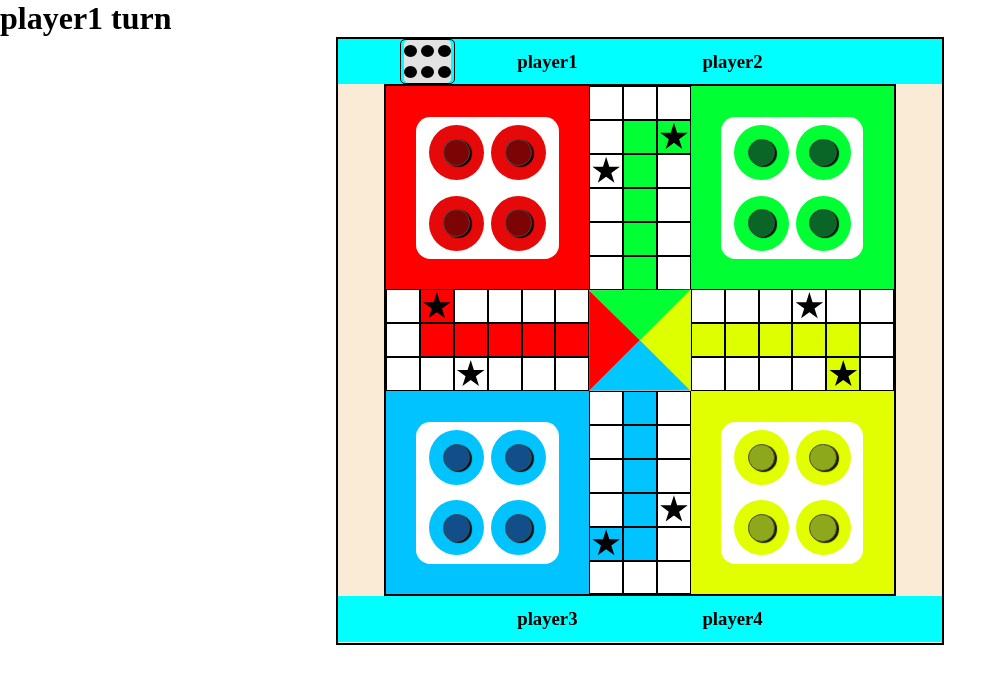
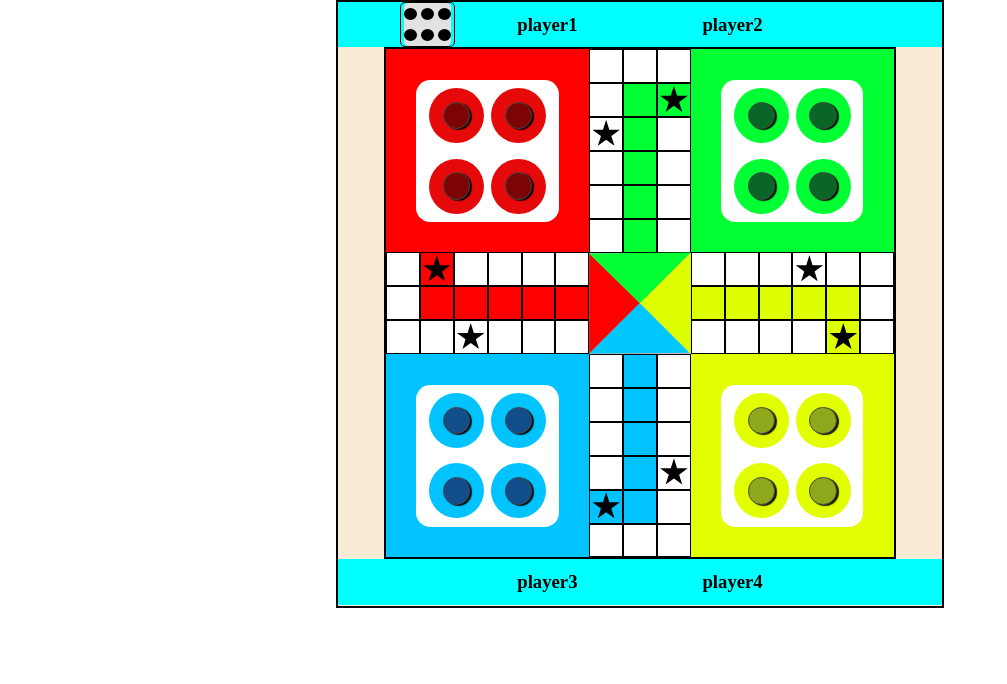
Before and after one commit to ashutosh833/ludo-game, a plain HTML site: page index.html in a window 1280 px wide. Shown: the whole page, without its empty margins (0-1007 px from the left). Drawn offline with Linux system fonts and the light colour scheme.

Commit message:
Update index.html

```diff
--- a/index.html
+++ b/index.html
@@ -8,7 +8,7 @@
     <link rel="stylesheet" href="https://cdnjs.cloudflare.com/ajax/libs/font-awesome/7.0.1/css/all.min.css" integrity="sha512-2SwdPD6INVrV/lHTZbO2nodKhrnDdJK9/kg2XD1r9uGqPo1cUbujc+IYdlYdEErWNu69gVcYgdxlmVmzTWnetw==" crossorigin="anonymous" referrerpolicy="no-referrer" />
 </head>
 <body>
-    <span><h1 class="turns">player1 turn</h1></span>
+    <span><h1 class="turns"style="display:none">player1 turn</h1></span>
     <div class="outerContainer">
         <div class="upperRow">
             <div class="row1">
```
